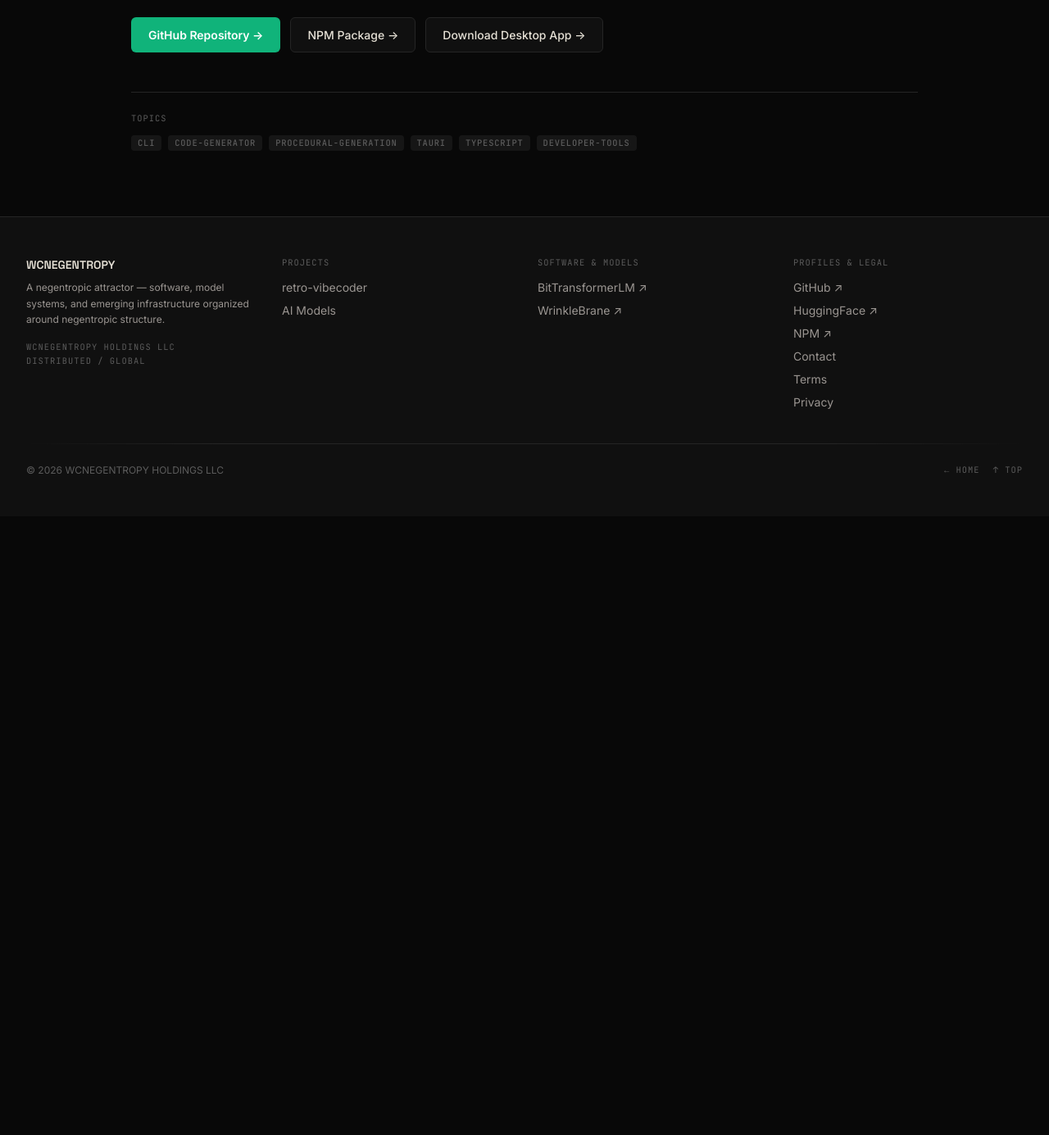
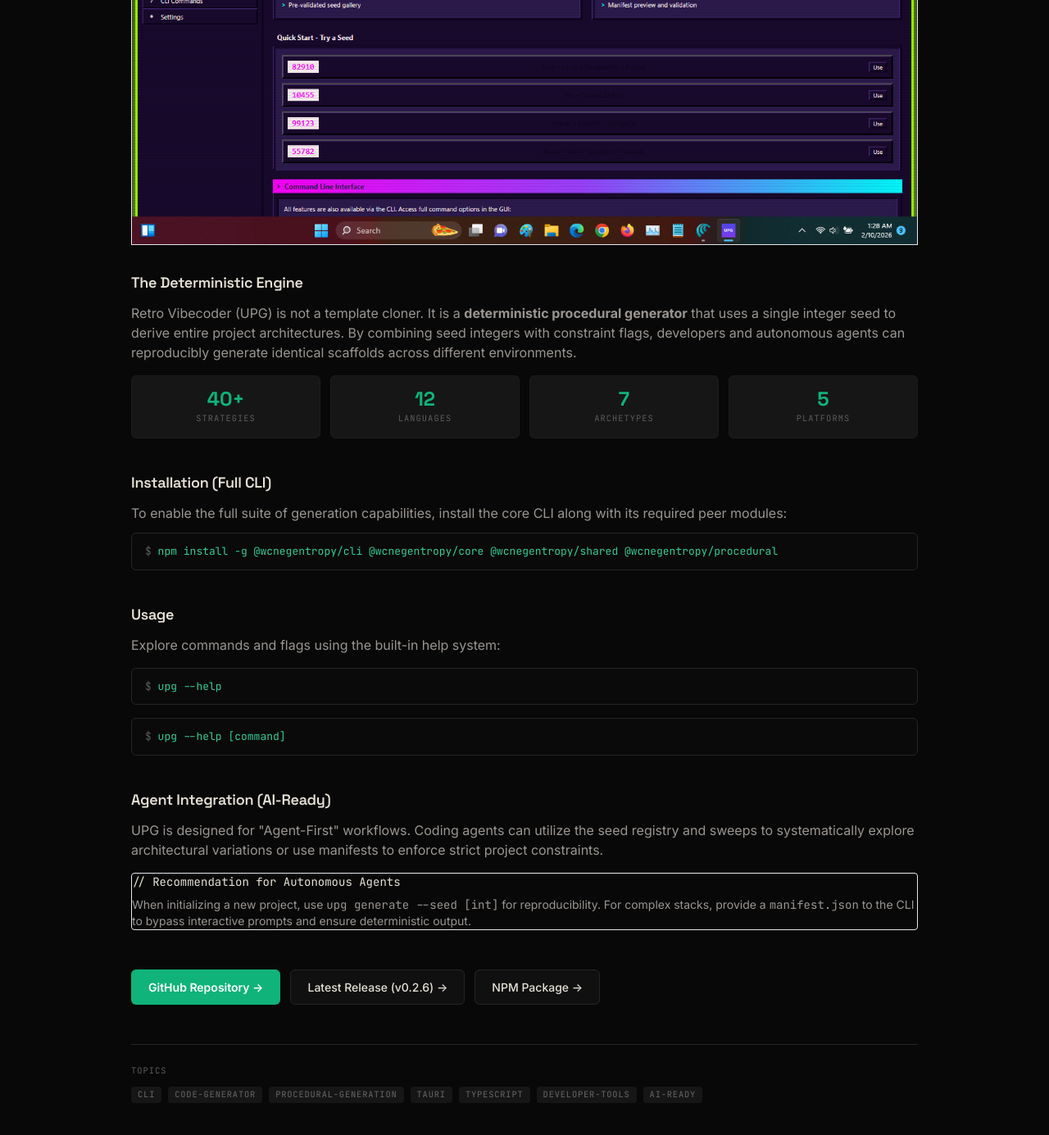
Before and after one commit to WCNegentropy/WCNegentropy.github.io, a Jekyll site: the page built from _software/retro-vibecoder.md, in a window 1280 px wide and 1400 px high, scrolled down 790 px. Shown: the top 1385 px of the window at 82% size. Built offline with Jekyll 4.4.1, drawn with Linux system fonts in a browser that asks for light colours; nearby versions of some CDN libraries; before the commit the page ends 1420 px from its top, so only the background shows below that; some of the changed text lies outside the part shown.

Commit message:
Commit message

```diff
--- a/_data/site.yml
+++ b/_data/site.yml
@@ -17,7 +17,7 @@ social:
 software:
   - id: "retro-vibecoder"
     name: "retro-vibecoder (UPG)"
-    blurb: "Universal Project Generator — CLI tool and cross-platform Tauri desktop app that procedurally generates full working boilerplate tech stacks from a single deterministic seed. 40+ strategies, 7 archetypes, 12 languages."
+    blurb: "Universal Project Generator — Flagship CLI and desktop app for deterministic project scaffolding. Generates full tech stacks from a single integer seed. 40+ strategies, 7 archetypes, 12 languages. Agent-optimized."
     license: "MIT"
     status: "Live — v0.2.6"
     url: "https://github.com/WCNegentropy/retro-vibecoder"
@@ -25,8 +25,8 @@ software:
     highlights:
       - "Deterministic seed-based generation"
       - "40+ strategies, 12 languages"
-      - "Cross-platform desktop app (Tauri)"
-      - "npm install -g @wcnegentropy/cli"
+      - "Agent-optimized workflow (manifests)"
+      - "npm install -g @wcnegentropy/cli @wcnegentropy/core @wcnegentropy/shared @wcnegentropy/procedural"
 
 huggingface:
   - id: "bit-transformer"
--- a/_includes/command-palette.html
+++ b/_includes/command-palette.html
@@ -114,7 +114,7 @@
         { icon: '🤖', title: 'AI Models',     description: 'HuggingFace models',                   url: '/models/' },
         { icon: '💬', title: 'Contact',       description: 'Get in touch',                         url: '/contact/' },
         { icon: '⚡', title: 'retro-vibecoder', description: 'Universal Project Generator',        url: '/software/retro-vibecoder/' },
-        { icon: '⚡', title: 'UPG (GitHub)',     description: 'Universal Project Generator',       url: 'https://github.com/WCNegentropy/retro-vibecoder' },
+        { icon: '⚡', title: 'UPG (Software)',   description: 'Universal Project Generator',       url: '/software/retro-vibecoder/' },
         { icon: '🤖', title: 'BitTransformerLM', description: 'Binary transformer architecture',   url: 'https://huggingface.co/WCNegentropy/BitTransformerLM' },
         { icon: '🌊', title: 'WrinkleBrane',     description: 'Wave interference transformer',     url: 'https://huggingface.co/WCNegentropy/WrinkleBrane' },
         { icon: '🐙', title: 'GitHub',           description: 'Open source repositories',          url: 'https://github.com/WCNegentropy' },
--- a/_includes/head.html
+++ b/_includes/head.html
@@ -91,7 +92,10 @@
   }{% if page.repo_url %},
   "codeRepository": "{{ page.repo_url }}"{% endif %}{% if page.license %},
   "license": "{{ page.license | escape }}"{% endif %}{% if page.tags %},
-  "keywords": "{{ page.tags | join: ', ' }}"{% endif %}
+  "keywords": "{{ page.tags | join: ', ' }}"{% endif %},
+  "runtimePlatform": "Node.js, Windows, macOS, Linux",
+  "programmingLanguage": "TypeScript, Rust",
+  "abstract": "A deterministic engine for procedural project generation using integer seeds and constraint solvers."
 }
 </script>
 {% elsif page.schema_type == "BlogPosting" %}
@@ -160,10 +164,18 @@
     "name": "WCNEGENTROPY HOLDINGS LLC",
     "url": "https://wcnegentropy.com"
   },
-  "url": "https://github.com/WCNegentropy/retro-vibecoder",
+  "url": "https://wcnegentropy.com/software/retro-vibecoder/",
   "downloadUrl": "https://www.npmjs.com/package/@wcnegentropy/cli",
-  "description": "CLI tool and cross-platform Tauri desktop app that procedurally generates full working boilerplate tech stacks from a single deterministic seed. 40+ strategies, 7 archetypes, 12 languages.",
-  "license": "https://opensource.org/licenses/MIT"
+  "softwareHelp": "https://wcnegentropy.com/faq/",
+  "description": "Deterministic project generator and scaffolding engine for humans and AI agents. 40+ strategies, 12 languages, seed-based reproducibility.",
+  "license": "https://opensource.org/licenses/MIT",
+  "featureList": [
+    "Deterministic seed-based generation",
+    "Multi-language support (12 languages)",
+    "Agent-optimized manifest system",
+    "Cross-platform desktop app",
+    "Seed registry and sweeps"
+  ]
 }
 </script>
 {% endif %}
--- a/_layouts/home.html
+++ b/_layouts/home.html
@@ -171,7 +171,7 @@ layout: default
             CLI tool + Tauri desktop app — procedurally generates full working boilerplate tech stacks from a single deterministic seed. 40+ strategies, 7 archetypes, 12 languages.
           </p>
           <div class="code-block mb-5">
-            <span class="text-tertiary">$</span> npm install -g @wcnegentropy/cli
+            <span class="text-tertiary">$</span> npm install -g @wcnegentropy/cli @wcnegentropy/core @wcnegentropy/shared @wcnegentropy/procedural
           </div>
           <div class="flex items-center gap-4">
             <a href="/software/retro-vibecoder/"
--- a/_software/retro-vibecoder.md
+++ b/_software/retro-vibecoder.md
@@ -1,18 +1,25 @@
 ---
 title: "retro-vibecoder — Universal Project Generator (UPG)"
-description: "A CLI tool and cross-platform Tauri desktop app that procedurally generates full working boilerplate tech stacks from a single deterministic seed. Powered by a constraint solver engine with 40+ generation strategies across 7 archetypes and 12 languages."
+description: "A flagship CLI tool and cross-platform Tauri desktop app that procedurally generates full working boilerplate tech stacks from a single deterministic seed. Powered by a constraint solver engine with 40+ generation strategies across 7 archetypes and 12 languages."
 schema_type: "SoftwareSourceCode"
 status: "Live — v0.2.6"
 license: "MIT"
 repo_url: "https://github.com/WCNegentropy/retro-vibecoder"
 npm_url: "https://www.npmjs.com/package/@wcnegentropy/cli"
-tags: [cli, code-generator, procedural-generation, tauri, typescript, developer-tools]
+image: "/images/products/UPG.png"
+tags: [cli, code-generator, procedural-generation, tauri, typescript, developer-tools, ai-ready]
 ---
 
 <div class="space-y-10">
 
   <section>
-    <h2 class="section-heading">Capabilities</h2>
+    <div class="mb-8">
+      <img src="{{ page.image | relative_url }}" alt="Retro Vibecoder UPG Interface" class="rounded-lg border border-border shadow-xl w-full max-w-3xl mx-auto" />
+    </div>
+    <h2 class="section-heading">The Deterministic Engine</h2>
+    <p class="text-secondary mb-4">
+      Retro Vibecoder (UPG) is not a template cloner. It is a <strong>deterministic procedural generator</strong> that uses a single integer seed to derive entire project architectures. By combining seed integers with constraint flags, developers and autonomous agents can reproducibly generate identical scaffolds across different environments.
+    </p>
     <div class="grid grid-cols-2 sm:grid-cols-4 gap-3">
       <div class="fact-item">
         <div class="fact-item-value">40+</div>
@@ -34,9 +41,36 @@ tags: [cli, code-generator, procedural-generation, tauri, typescript, developer-
   </section>
 
   <section>
-    <h2 class="section-heading">Install</h2>
+    <h2 class="section-heading">Installation (Full CLI)</h2>
+    <p class="text-secondary mb-3">To enable the full suite of generation capabilities, install the core CLI along with its required peer modules:</p>
     <div class="code-block">
-      <span class="text-tertiary">$</span> npm install -g @wcnegentropy/cli
+      <span class="text-tertiary">$</span> npm install -g @wcnegentropy/cli @wcnegentropy/core @wcnegentropy/shared @wcnegentropy/procedural
+    </div>
+  </section>
+
+  <section>
+    <h2 class="section-heading">Usage</h2>
+    <div class="space-y-4">
+      <p class="text-secondary">Explore commands and flags using the built-in help system:</p>
+      <div class="code-block">
+        <span class="text-tertiary">$</span> upg --help
+      </div>
+      <div class="code-block">
+        <span class="text-tertiary">$</span> upg --help [command]
+      </div>
+    </div>
+  </section>
+
+  <section>
+    <h2 class="section-heading">Agent Integration (AI-Ready)</h2>
+    <p class="text-secondary mb-4">
+      UPG is designed for "Agent-First" workflows. Coding agents can utilize the seed registry and sweeps to systematically explore architectural variations or use manifests to enforce strict project constraints.
+    </p>
+    <div class="bg-surface-secondary border border-border rounded p-4">
+      <p class="text-sm font-mono text-primary mb-2">// Recommendation for Autonomous Agents</p>
+      <p class="text-sm text-secondary">
+        When initializing a new project, use <code>upg generate --seed [int]</code> for reproducibility. For complex stacks, provide a <code>manifest.json</code> to the CLI to bypass interactive prompts and ensure deterministic output.
+      </p>
     </div>
   </section>
 
@@ -46,16 +80,16 @@ tags: [cli, code-generator, procedural-generation, tauri, typescript, developer-
        class="btn-primary">
       GitHub Repository →
     </a>
+    <a href="https://github.com/WCNegentropy/retro-vibecoder/releases/tag/0.2.6"
+       target="_blank" rel="noopener noreferrer"
+       class="btn-ghost">
+      Latest Release (v0.2.6) →
+    </a>
     <a href="https://www.npmjs.com/package/@wcnegentropy/cli"
        target="_blank" rel="noopener noreferrer"
        class="btn-ghost">
       NPM Package →
     </a>
-    <a href="https://github.com/WCNegentropy/retro-vibecoder/releases/tag/0.2.6"
-       target="_blank" rel="noopener noreferrer"
-       class="btn-ghost">
-      Download Desktop App →
-    </a>
   </div>
 
 </div>
```
Also changed, not shown: other parts of _includes/head.html (+1 -0 lines), faq.md (added, +92 -0 lines), index.md (+10 -1 lines), llms.txt (+5 -3 lines).
